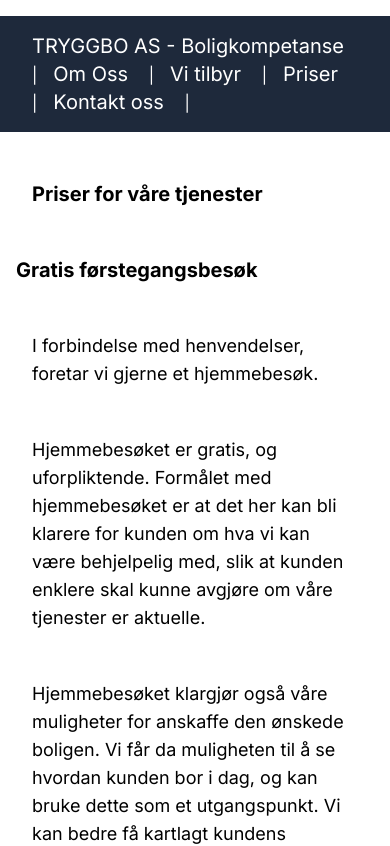
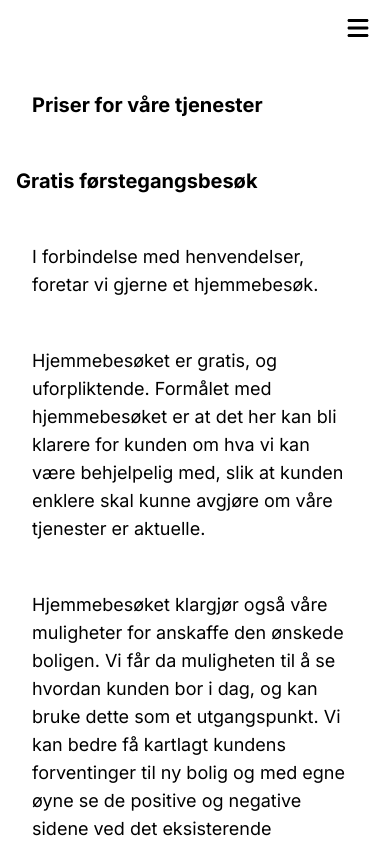
Before and after one commit to JorgenJohansen/tryggboas, a Next.js app: page /priser in a window 390 px wide. Shown: the top 846 px of the page. Built offline with nearby package versions, Linux system fonts and the light colour scheme.

Commit message:
added responsive navbar

```diff
--- a/package.json
+++ b/package.json
@@ -9,6 +9,11 @@
     "lint": "next lint"
   },
   "dependencies": {
+    "@fortawesome/fontawesome-svg-core": "^6.4.0",
+    "@fortawesome/free-regular-svg-icons": "^6.4.0",
+    "@fortawesome/free-solid-svg-icons": "^6.4.0",
+    "@fortawesome/react-fontawesome": "^0.2.0",
+    "@headlessui/react": "^1.7.14",
     "autoprefixer": "10.4.14",
     "next": "13.4.2",
     "postcss": "8.4.23",
--- a/src/app/components/NavBar.js
+++ b/src/app/components/NavBar.js
@@ -1,10 +1,15 @@
+"use client"
+
 import React from 'react'
 import Link from 'next/link'
-
+import { Menu } from '@headlessui/react';
+import { FontAwesomeIcon } from "@fortawesome/react-fontawesome";
+import { faBars } from '@fortawesome/free-solid-svg-icons'
 const NavBar = () => {
   return (
+    <>
     <div className='text-white bg-slate-800'>
-    <nav className='m-4 p-4 '>
+    <nav className='m-4 p-4 md:block hidden'>
         <Link className='hover:underline text-xl' href='/'>TRYGGBO AS - Boligkompetanse</Link> |
         <Link className='hover:underline text-xl m-2 p-2' href="/om-oss">Om Oss</Link> |
         <Link className='hover:underline text-xl m-2 p-2' href="/vi-tilbyr">Vi tilbyr</Link> |
@@ -13,6 +18,34 @@ const NavBar = () => {
     </nav>
 
     </div>
+    <div className='flex flex-col items-end px-6 py-4  justify-center md:hidden'>
+      <Menu>
+      <Menu.Button>
+        <FontAwesomeIcon icon={faBars}
+        className="ml-2 -mr-1 h-6 w-6 text-2xl "
+        aria-hidden="true"></FontAwesomeIcon>
+      </Menu.Button>
+      <Menu.Items className="flex flex-col m-4 p-4">
+          <Menu.Item >
+            <Link href="/" className='hover:underline text-xl'>TRYGGBO AS - Boligkompetanse</Link>
+          </Menu.Item>
+          <Menu.Item>
+            <Link href="/om-oss" className='hover:underline text-xl'>Om Oss</Link>
+          </Menu.Item>
+          <Menu.Item>
+            <Link href="/vi-tilbyr" className='hover:underline text-xl'>Vi tilbyr</Link>
+          </Menu.Item>
+          <Menu.Item>
+            <Link href="/priser" className='hover:underline text-xl'>Priser</Link>
+          </Menu.Item>
+          <Menu.Item>
+            <Link href="/kontakt" className='hover:underline text-xl'>Kontakt</Link>
+          </Menu.Item>
+        </Menu.Items>
+      </Menu>
+    </div>
+
+    </>
   )
 }
 
```
Also changed, not shown: 1 other file (tests, documents, lock files or other folders).
